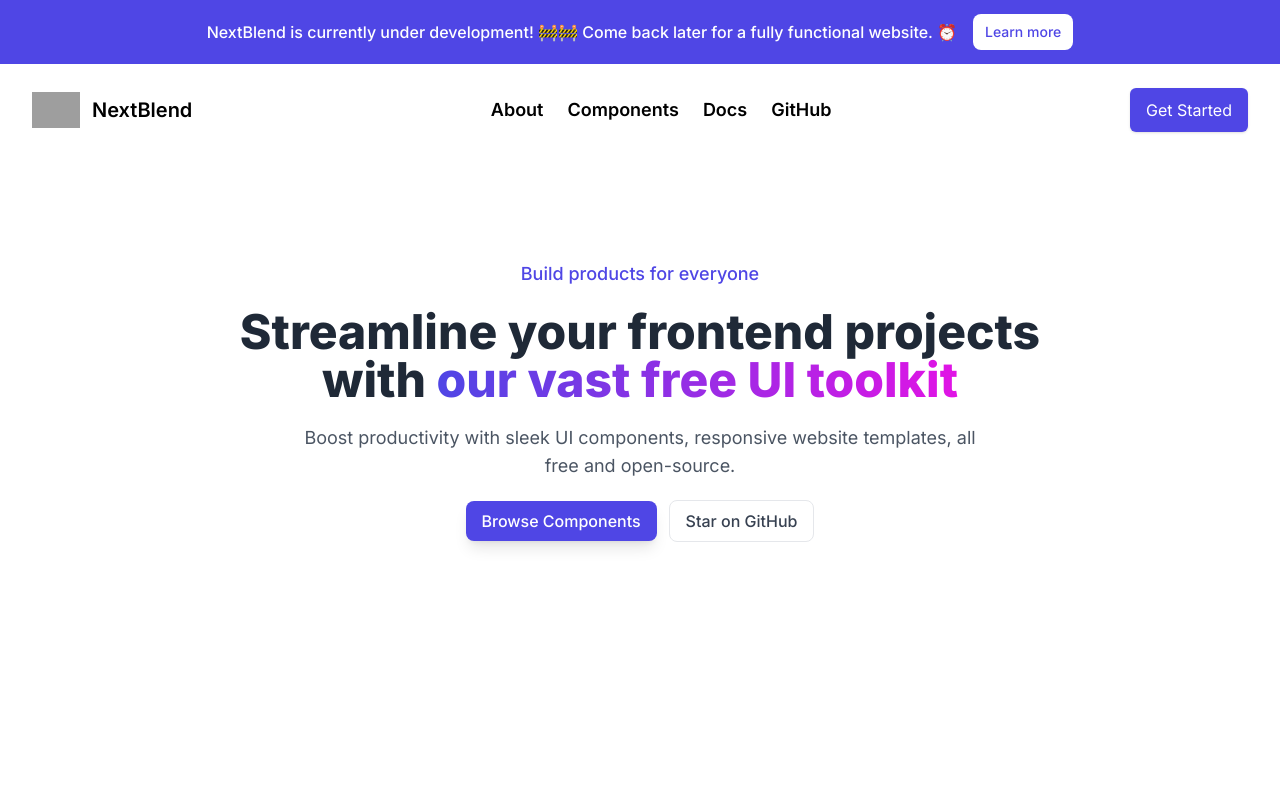
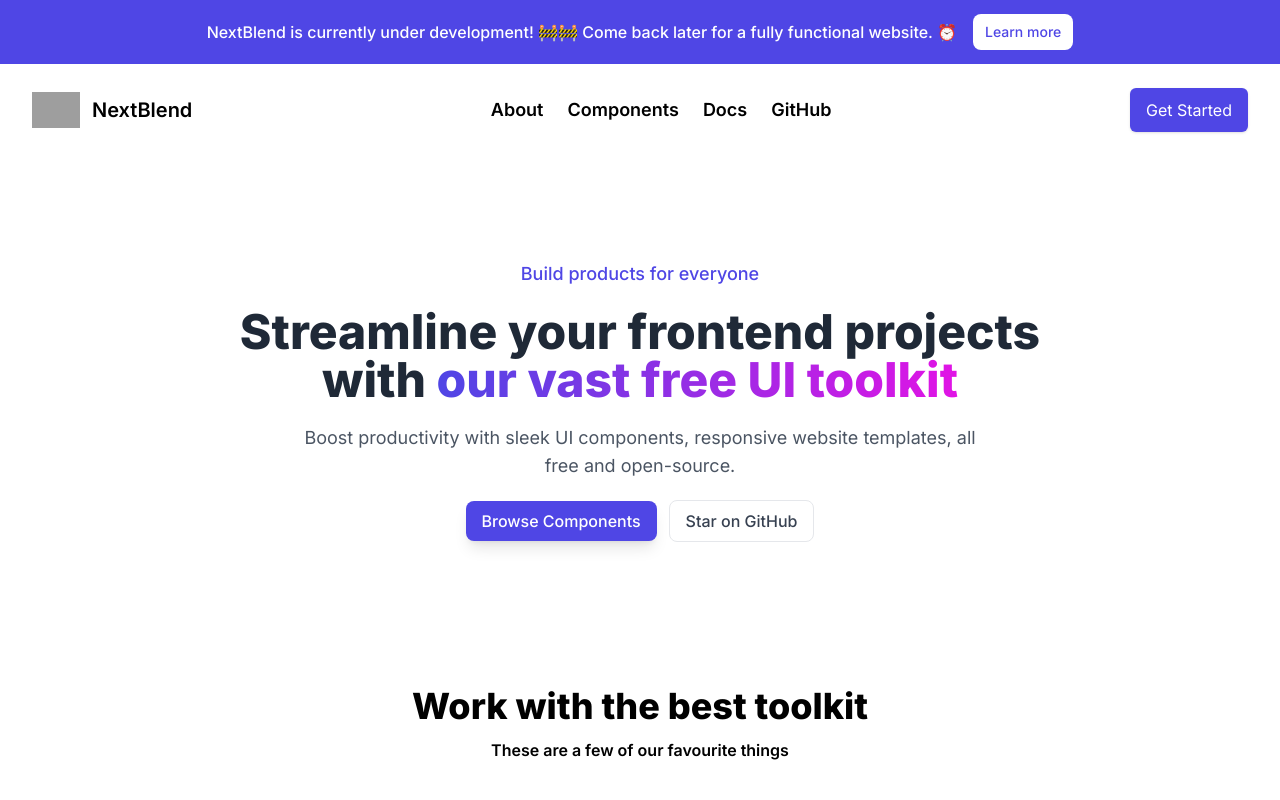
Before and after one commit to gaurav-sarage/NextBlend, a Next.js app: page / in a window 1280 px wide. Shown: the top 800 px of the page. Built offline with nearby package versions, Linux system fonts and the light colour scheme; grey boxes are pictures that could not be loaded.

Commit message:
Imported Toolkit component

```diff
--- a/app/page.js
+++ b/app/page.js
@@ -1,7 +1,7 @@
 import Banner from "./components/Banner";
 import Navbar from "./components/Navbar";
 import Hero from "./components/Hero";
-
+import Toolkit from "./components/Toolkit";
 
 export default function Home() {
   return (
@@ -9,6 +9,7 @@ export default function Home() {
       <Banner />
       <Navbar />
       <Hero />
+      <Toolkit />
     </div>
   )
 };
```
